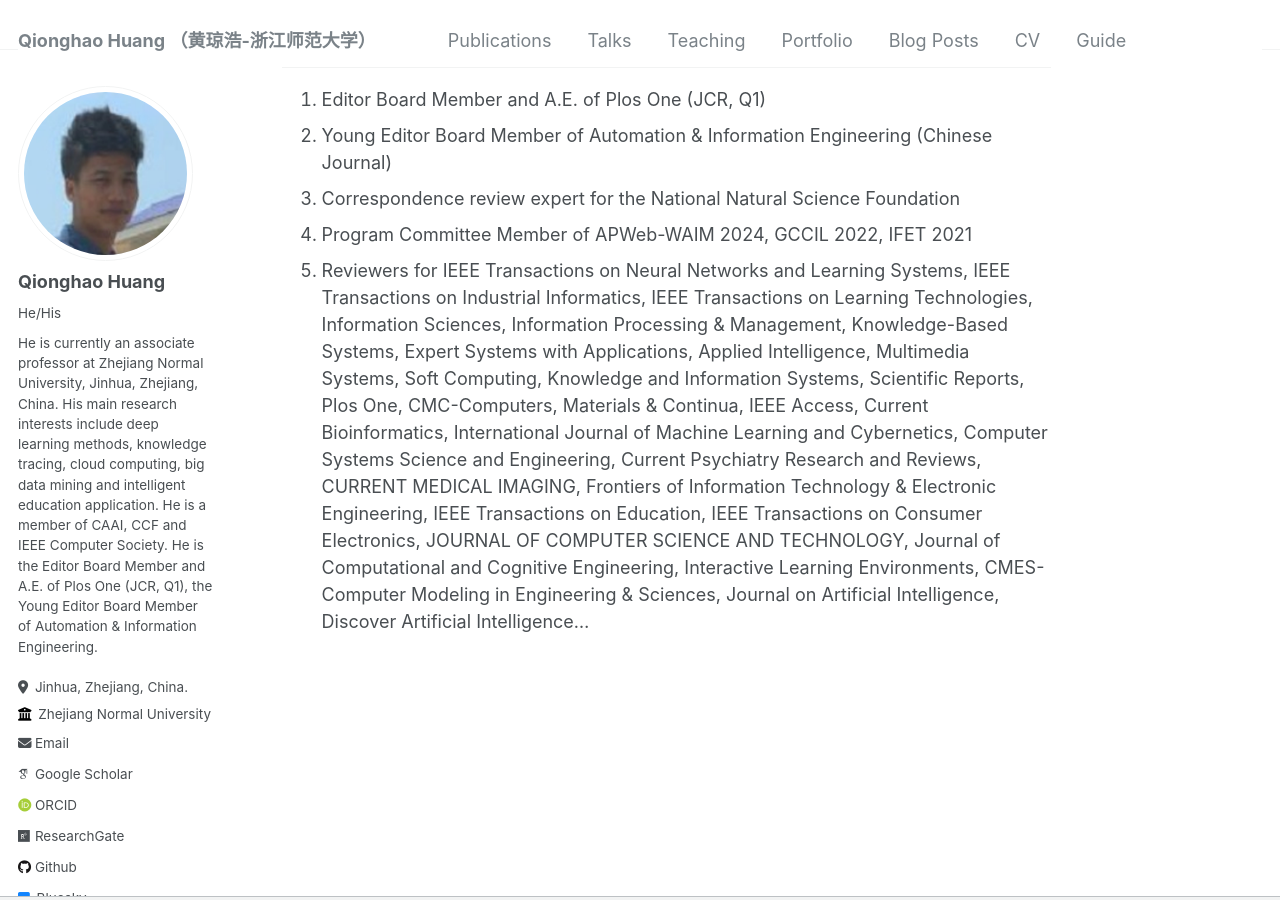
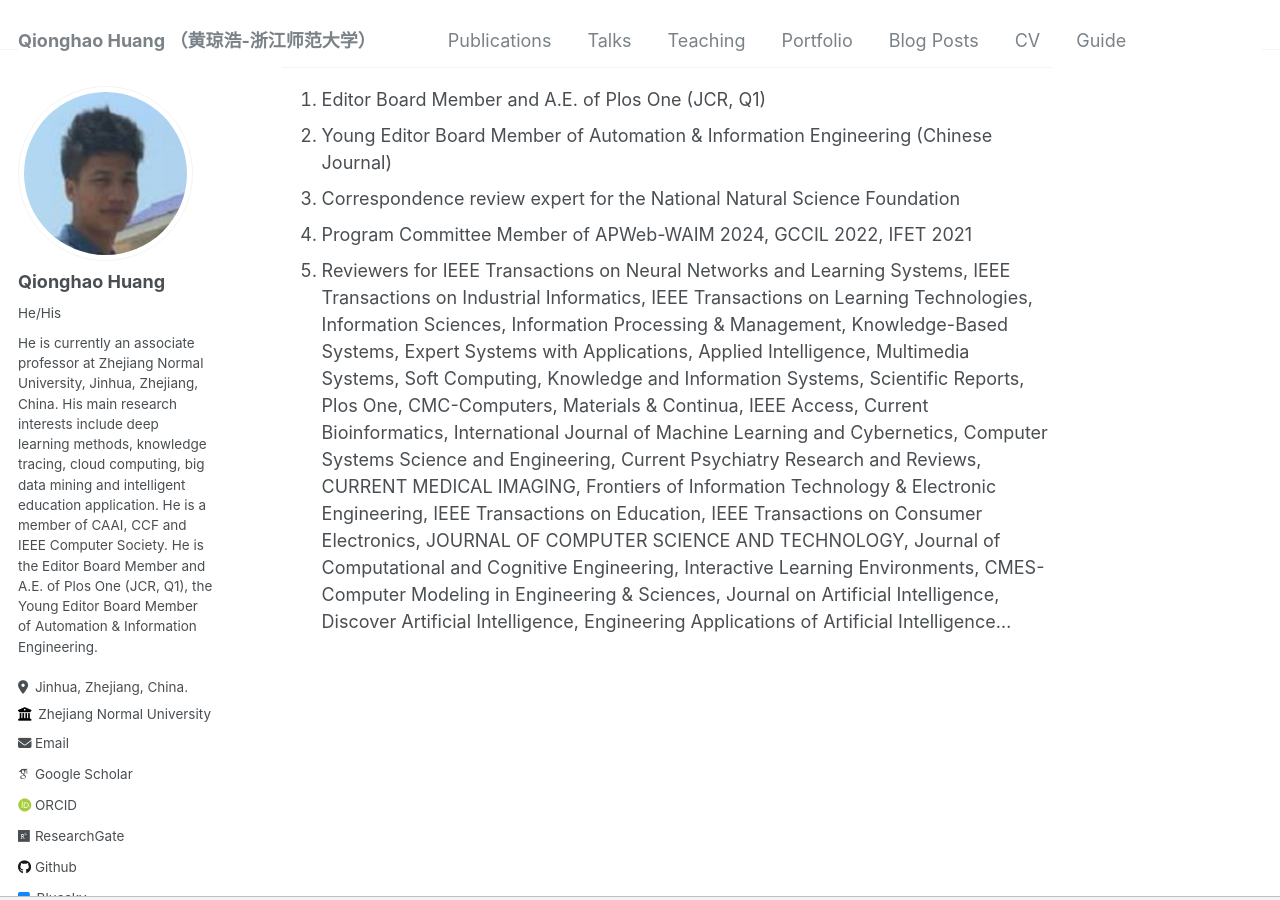
Before and after one commit to qhhuang-ai/qhhuang-ai.github.io, a Jekyll site: the page built from _pages/about.md, in a window 1280 px wide and 900 px high, scrolled down 7884 px. Built offline with Jekyll 4.4.1, drawn with Linux system fonts in a browser that asks for light colours; some web fonts are replaced; comment, search, counter and statistics services are not loaded.

Commit message:
update CV

```diff
--- a/_pages/about.md
+++ b/_pages/about.md
@@ -73,4 +73,4 @@
 1. Young Editor Board Member of Automation & Information Engineering (Chinese Journal)
 1. Correspondence review expert for the National Natural Science Foundation
 1. Program Committee Member of APWeb-WAIM 2024, GCCIL 2022, IFET 2021
-1. Reviewers for IEEE Transactions on Neural Networks and Learning Systems, IEEE Transactions on Industrial Informatics, IEEE Transactions on Learning Technologies, Information Sciences, Information Processing & Management, Knowledge-Based Systems, Expert Systems with Applications, Applied Intelligence, Multimedia Systems, Soft Computing, Knowledge and Information Systems, Scientific Reports, Plos One, CMC-Computers, Materials & Continua,  IEEE Access, Current Bioinformatics, International Journal of Machine Learning and Cybernetics, Computer Systems Science and Engineering, Current Psychiatry Research and Reviews, CURRENT MEDICAL IMAGING,  Frontiers of Information Technology & Electronic Engineering, IEEE Transactions on Education, IEEE Transactions on Consumer Electronics, JOURNAL OF COMPUTER SCIENCE AND TECHNOLOGY, Journal of Computational and Cognitive Engineering, Interactive Learning Environments, CMES-Computer Modeling in Engineering & Sciences, Journal on Artificial Intelligence, Discover Artificial Intelligence...
+1. Reviewers for IEEE Transactions on Neural Networks and Learning Systems, IEEE Transactions on Industrial Informatics, IEEE Transactions on Learning Technologies, Information Sciences, Information Processing & Management, Knowledge-Based Systems, Expert Systems with Applications, Applied Intelligence, Multimedia Systems, Soft Computing, Knowledge and Information Systems, Scientific Reports, Plos One, CMC-Computers, Materials & Continua,  IEEE Access, Current Bioinformatics, International Journal of Machine Learning and Cybernetics, Computer Systems Science and Engineering, Current Psychiatry Research and Reviews, CURRENT MEDICAL IMAGING,  Frontiers of Information Technology & Electronic Engineering, IEEE Transactions on Education, IEEE Transactions on Consumer Electronics, JOURNAL OF COMPUTER SCIENCE AND TECHNOLOGY, Journal of Computational and Cognitive Engineering, Interactive Learning Environments, CMES-Computer Modeling in Engineering & Sciences, Journal on Artificial Intelligence, Discover Artificial Intelligence, Engineering Applications of Artificial Intelligence...
```
